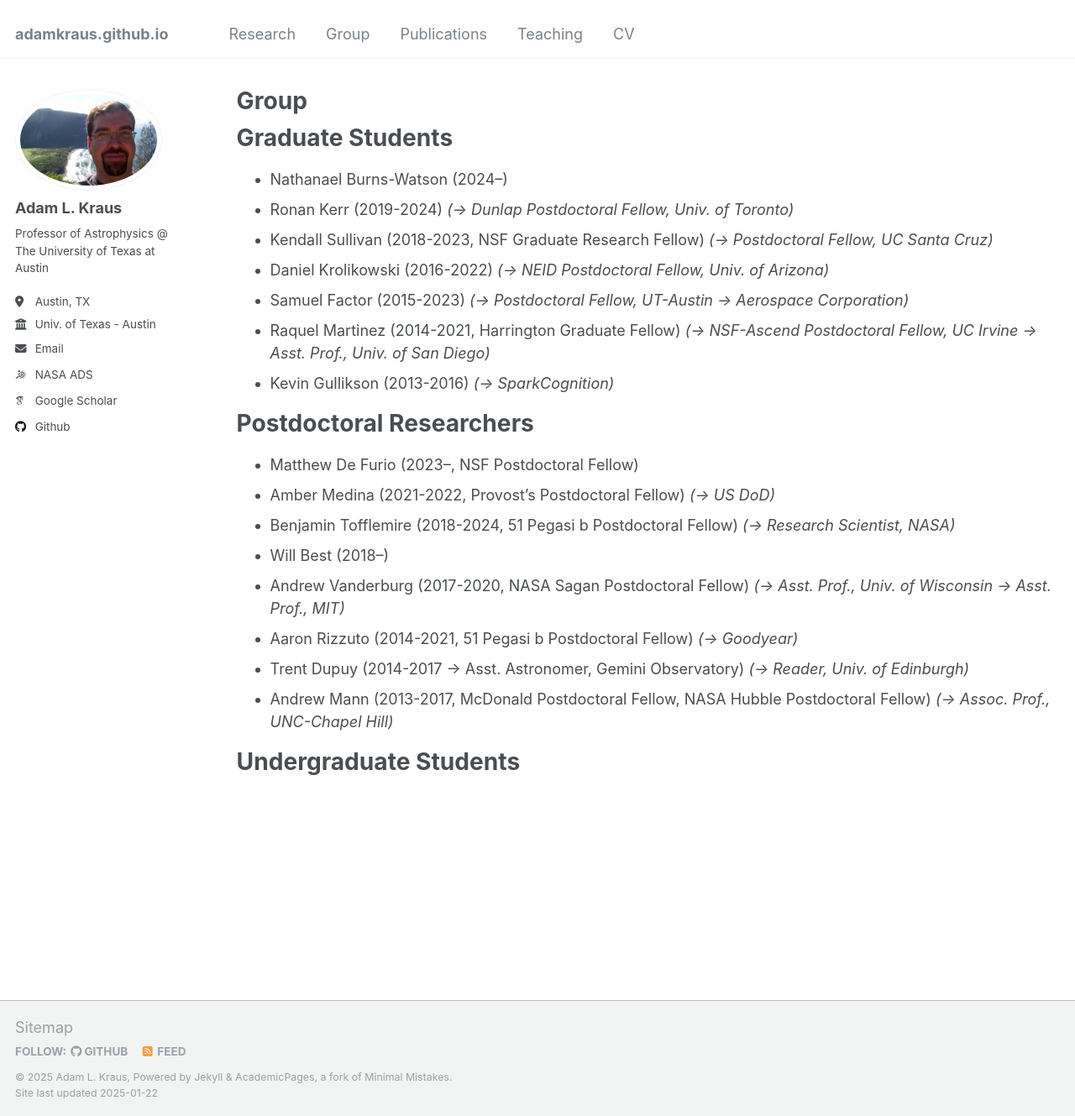
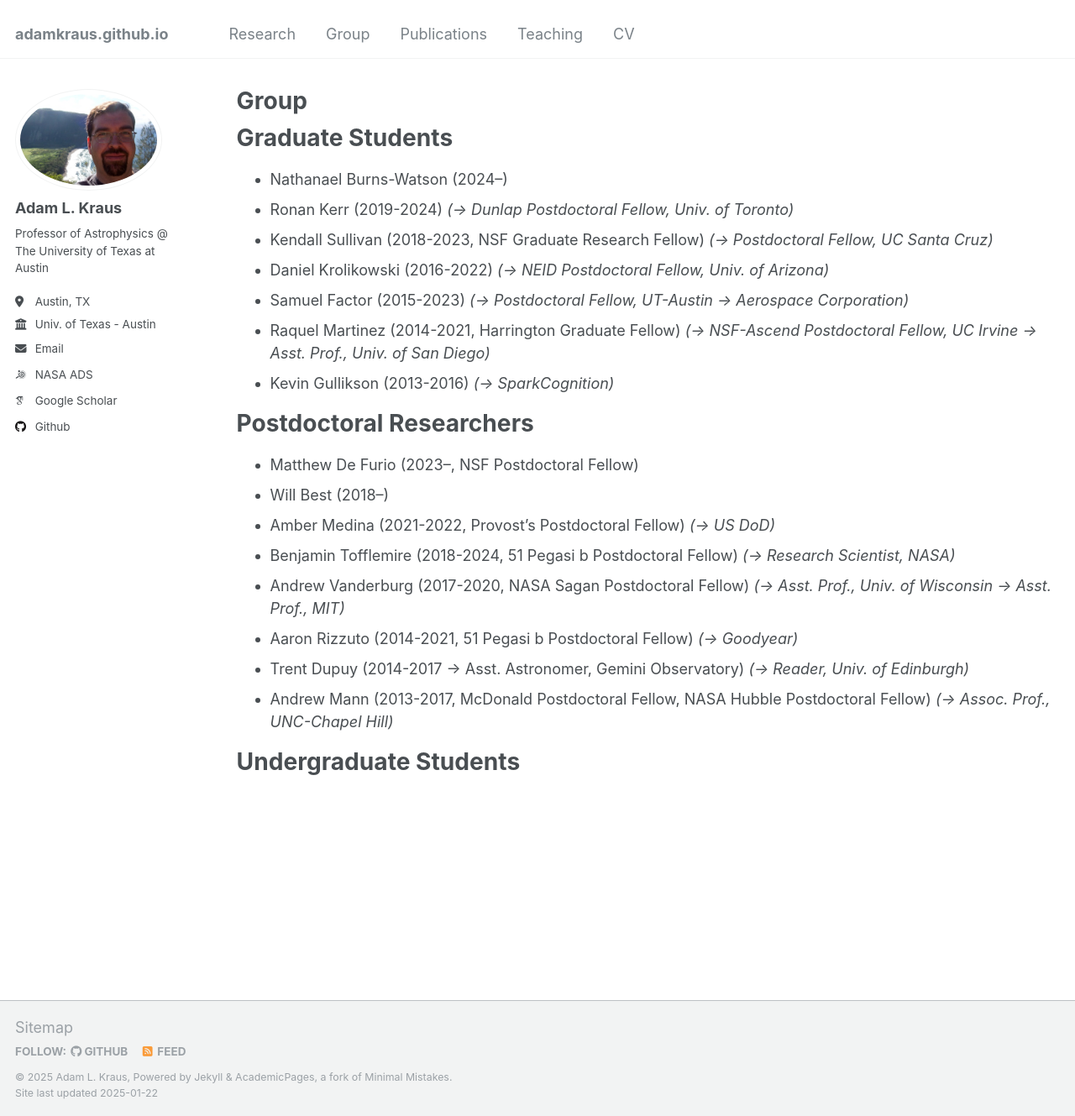
Before and after one commit to adamkraus/adamkraus.github.io, a Jekyll site: the page built from _pages/group.md, in a window 1280 px wide and 1329 px high. Shown: the whole window at 84% size. Built offline with Jekyll 4.4.1, drawn with Linux system fonts in a browser that asks for light colours; some web fonts are replaced.

```diff
--- a/_pages/group.md
+++ b/_pages/group.md
@@ -23,9 +23,9 @@ Graduate Students
 Postdoctoral Researchers
 ======
 * Matthew De Furio (2023--, NSF Postdoctoral Fellow)
+* Will Best (2018--)
 * Amber Medina (2021-2022, Provost's Postdoctoral Fellow) *(-> US DoD)*
 * Benjamin Tofflemire (2018-2024, 51 Pegasi b Postdoctoral Fellow) *(-> Research Scientist, NASA)*
-* Will Best (2018--)
 * Andrew Vanderburg (2017-2020, NASA Sagan Postdoctoral Fellow) *(-> Asst. Prof., Univ. of Wisconsin -> Asst. Prof., MIT)*
 * Aaron Rizzuto (2014-2021, 51 Pegasi b Postdoctoral Fellow) *(-> Goodyear)*
 * Trent Dupuy (2014-2017 -> Asst. Astronomer, Gemini Observatory) *(-> Reader, Univ. of Edinburgh)*
```
